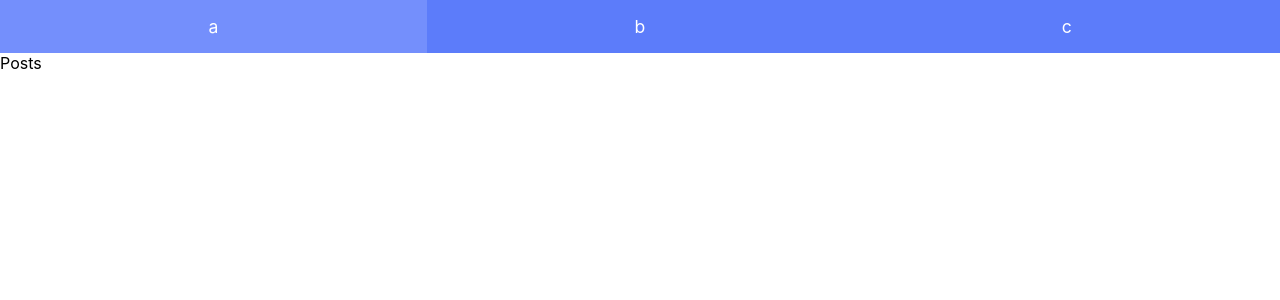
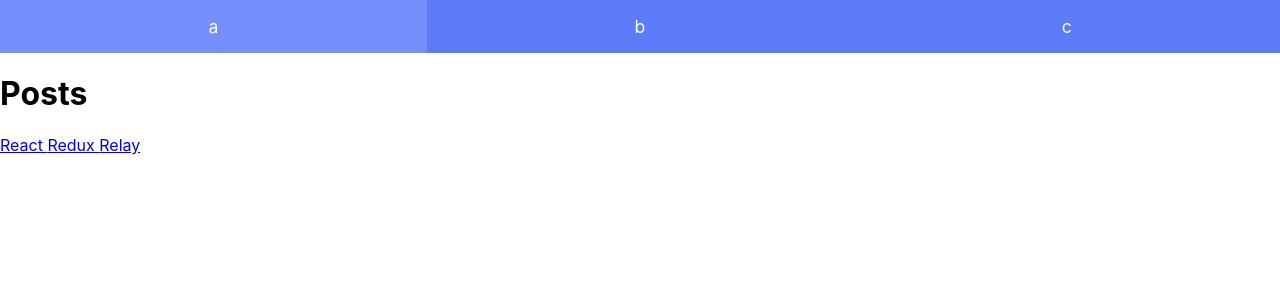
Before and after one commit to jsunwoo/react-router-tutorial, a React (Create React App) app: page /posts in a window 1280 px wide. Shown: the top 300 px of the page. Built offline with nearby package versions, Linux system fonts and the light colour scheme.

Commit message:
Add Posts.js

```diff
--- a/src/routes/Posts.js
+++ b/src/routes/Posts.js
@@ -1,7 +1,20 @@
 import React from "react";
+import { Route, Link } from "react-router-dom";
+
+const Post = ({ match }) => {
+  return <h2>{match.params.title}</h2>;
+};
 
 const Posts = () => {
-  return <div>Posts</div>;
+  return (
+    <div>
+      <h1>Posts</h1>
+      <Link to="/posts/react">React </Link>
+      <Link to="/posts/redux">Redux </Link>
+      <Link to="/posts/relay">Relay </Link>
+      <Route path="/posts/:title" component={Post} />
+    </div>
+  );
 };
 
 export default Posts;
```
